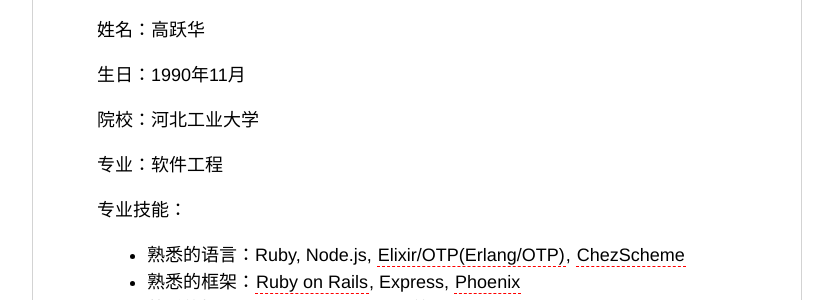
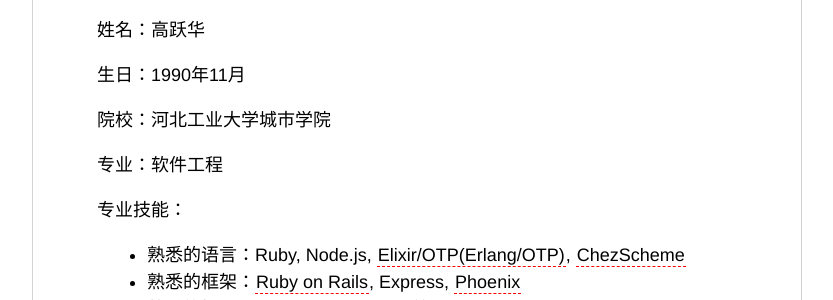
Before and after one commit to 0x00evil/0x00evil.github.io, a Jekyll site: the page built from _posts/2014-10-18-resume.html, in a window 1280 px wide. Shown: the part 194-494 px from the top of the page, without its empty margins (224-1057 px from the left). Built offline with Jekyll 4.4.1, drawn with Linux system fonts in a browser that asks for light colours.

Commit message:
update resume

```diff
--- a/_posts/2014-10-18-resume.html
+++ b/_posts/2014-10-18-resume.html
@@ -7,7 +7,7 @@ title: 简历
 <p>性别：男</p>
 <p>姓名：高跃华</p>
 <p>生日：1990年11月</p>
-<p>院校：河北工业大学</p>
+<p>院校：河北工业大学城市学院</p>
 <p>专业：软件工程</p>
 <p>专业技能：
   <ul>
```
